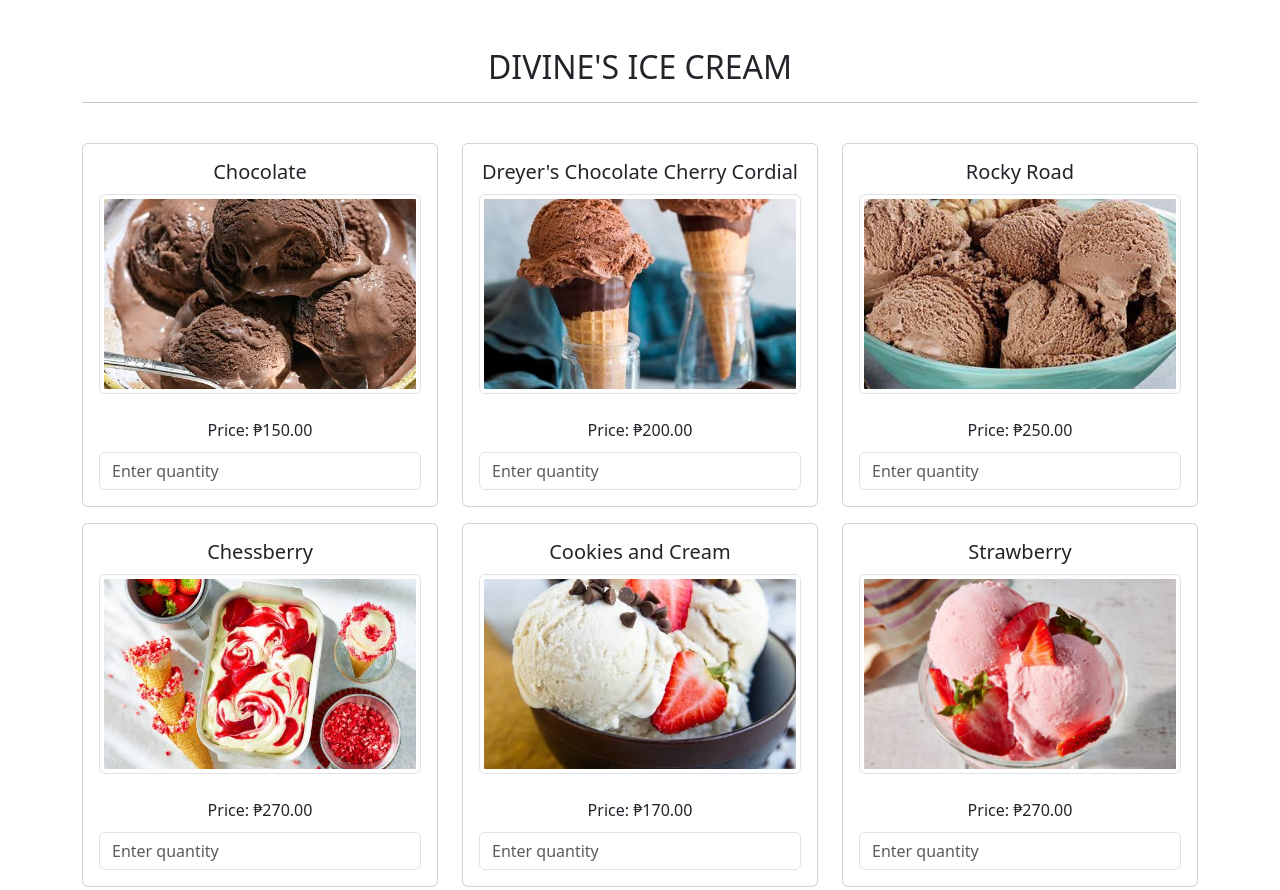
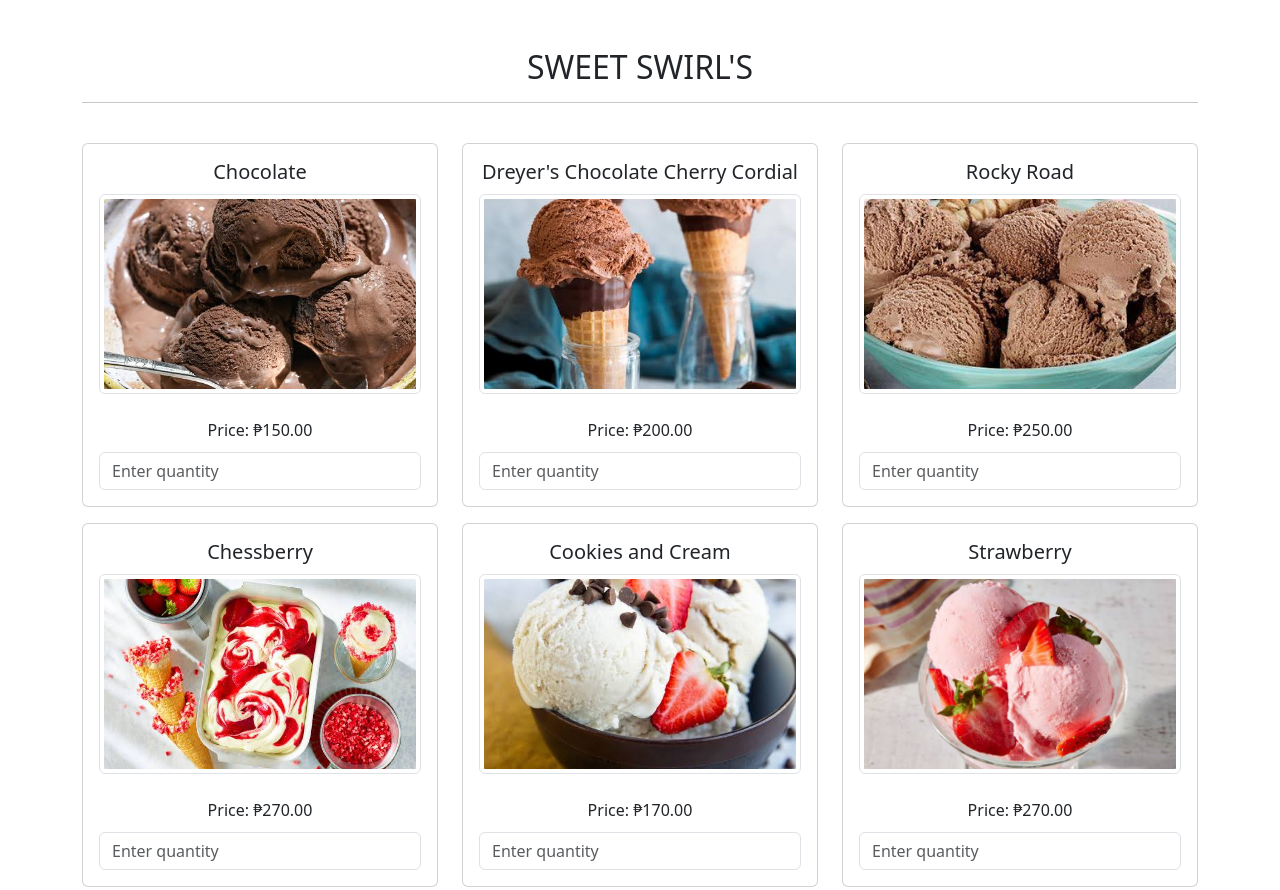
Before and after one commit to Divine094/Divine-Fernandez, a plain HTML site: page index.html in a window 1280 px wide. Shown: the top 890 px of the page. Drawn offline with nearby package versions, Linux system fonts and the light colour scheme.

Commit message:
Update index.html

```diff
--- a/index.html
+++ b/index.html
@@ -49,7 +49,7 @@
     <div class="container mt-5">
         <div class="row mb-4">
             <div class="col-12 text-center">
-                <h2>DIVINE'S ICE CREAM</h2>
+                <h2>SWEET SWIRL'S</h2>
                 <hr />
             </div>
         </div>
```
